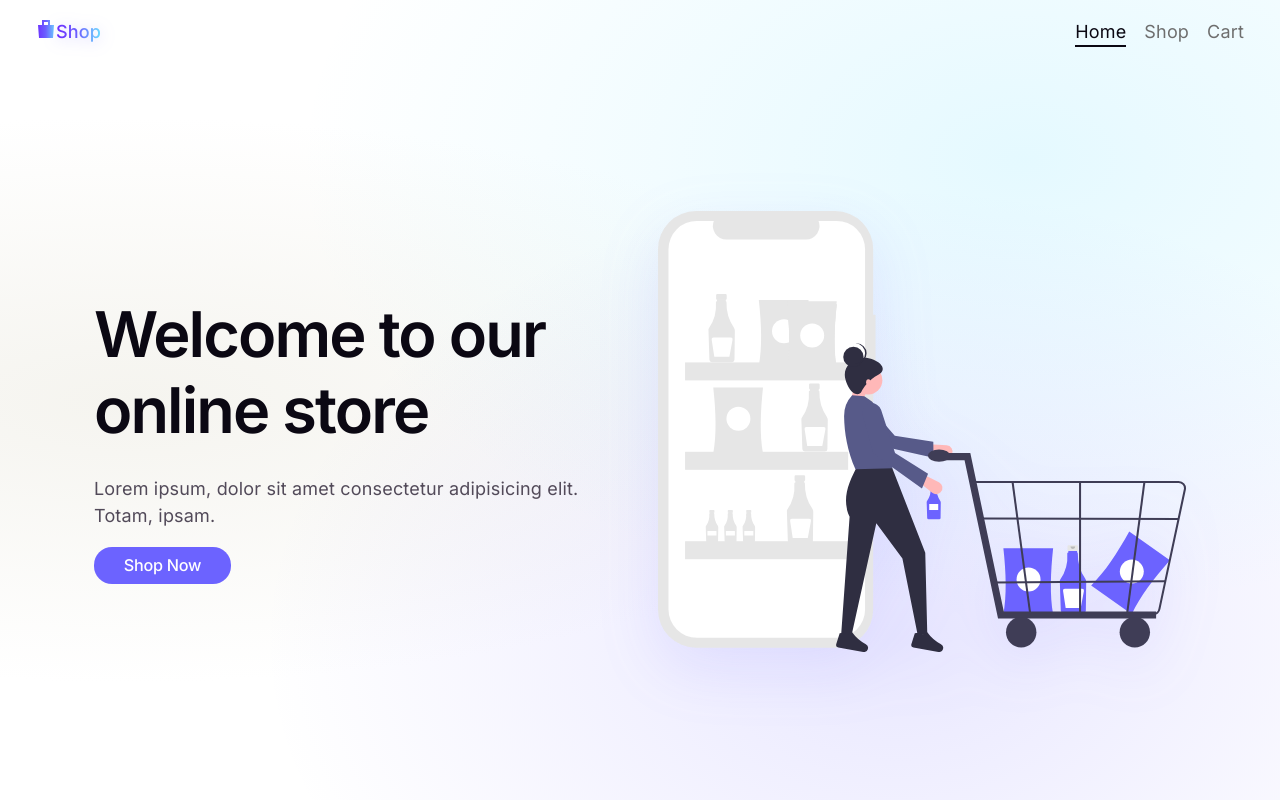
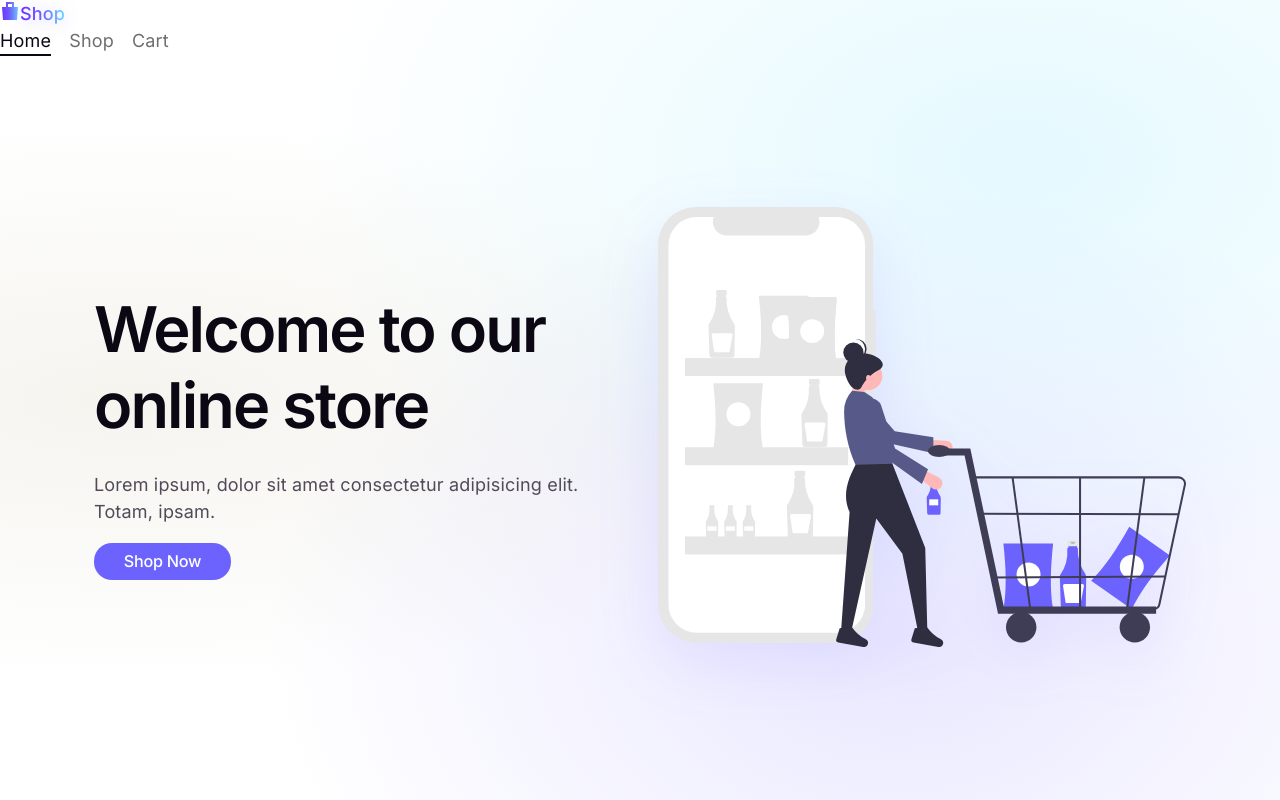
Before and after one commit to zololade/shopping_cart, a React (Vite) app: page / in a window 1280 px wide. Built offline with nearby package versions, Linux system fonts and the light colour scheme.

Commit message:
feat: enhance App layout with dynamic home styling and refactor Shop component to use Products component

```diff
--- a/src/App.tsx
+++ b/src/App.tsx
@@ -1,15 +1,18 @@
-import { Outlet } from "react-router";
+import { Outlet, useLocation } from "react-router";
 
 import { Nav } from "./components/nav/Nav";
 
 import "./styles/global.css";
 
 function App() {
+  const location = useLocation();
+  const isHome = location.pathname === "/";
+
   return (
-    <>
+    <div className={`app-container ${isHome ? "home-active" : ""}`}>
       <Nav />
       <Outlet />
-    </>
+    </div>
   );
 }
 
--- a/src/components/nav/Nav.css
+++ b/src/components/nav/Nav.css
@@ -1,16 +1,23 @@
 @scope (.navBar) {
-  :scope {
+  position: sticky;
+  top: 0;
+  z-index: 100;
   display: flex;
   justify-content: space-between;
   align-items: flex-end;
   padding: 1rem 2rem;
   min-height: 50px;
   background-color: transparent;
-    /* background-color: var(--bg); */
-    /* border-bottom: 1px solid var(--border); */
-    transition:
-      background-color 0.25s ease,
-      border-color 0.25s ease;
+
+  animation: scrolled-nav linear both;
+  animation-timeline: scroll();
+  animation-range: 0px 50px;
+
+  @keyframes scrolled-nav {
+    to {
+      background-color: var(--bg);
+      /* box-shadow: 0 4px 30px rgba(0, 0, 0, 0.1); */
+    }
   }
 
   a {
--- a/src/pages/shop/Shop.tsx
+++ b/src/pages/shop/Shop.tsx
@@ -2,29 +2,18 @@ import { useFetch } from "../../hooks/useFetch/useFetch";
 import type { DummyJSONProductsResponse } from "../../types/responseType";
 
 import "./Shop.css";
+import { Products } from "./components/Products/Products";
 
 function Shop() {
   const { data, error, isLoading } = useFetch<DummyJSONProductsResponse>(
     "https://dummyjson.com/products?limit=10",
   );
+
   console.log(data);
   if (isLoading) return <p>Loading...</p>;
 
   if (error) return <p>{error}</p>;
 
-  return (
-    <section className="shop">
-      <h1>shop</h1>
-      {data?.products?.map((val) => (
-        <article key={val.id}>
-          <img src={val.images[0]} alt={val.title} />
-          <h2>{val.title}</h2>
-          <p>{val.description}</p>
-          <span>{val.category}</span> <span>{val.price}</span> <span>{val.rating}</span>{" "}
-          <span>{val.rating}</span>
-        </article>
-      ))}
-    </section>
-  );
+  return <Products data={data} />;
 }
 export { Shop };
--- /dev/null
+++ b/src/pages/shop/components/Products/Products.css
@@ -0,0 +1,67 @@
+@scope (.products) {
+  display: grid;
+  grid-template-columns: repeat(auto-fill, minmax(240px, 1fr));
+  gap: 1.5rem;
+  padding: 2rem 0;
+  width: 100%;
+
+  .product {
+    text-decoration: none;
+    color: inherit;
+    display: flex;
+    flex-direction: column;
+    border-radius: 1rem;
+    overflow: hidden;
+    transition: all 0.3s cubic-bezier(0.4, 0, 0.2, 1);
+    position: relative;
+
+    /* Card Inner Content */
+    > article {
+      display: flex;
+      flex-direction: column;
+      height: 100%;
+      padding: 1.25rem;
+      gap: 0.5rem;
+
+      /* Product Image Container */
+      img {
+        width: 100%;
+        height: 180px;
+        object-fit: contain;
+        background: rgb(242, 242, 242);
+        padding: 0.75rem;
+      }
+
+      /* Product Title */
+      h2 {
+        font-size: 1rem;
+        font-weight: 400;
+        color: var(--text-muted);
+        margin: 0;
+        white-space: nowrap;
+        overflow: hidden;
+        text-overflow: ellipsis;
+      }
+
+      /* Category Tag */
+      span:nth-of-type(1) {
+        font-size: 0.75rem;
+        text-transform: uppercase;
+        letter-spacing: 0.05em;
+        color: #6cdeff;
+        font-weight: 500;
+      }
+
+      /* Price Badge */
+      span:nth-of-type(2) {
+        font-size: 1rem;
+        font-weight: 400;
+        color: var(--text);
+
+        &::before {
+          content: "$";
+        }
+      }
+    }
+  }
+}
--- /dev/null
+++ b/src/pages/shop/components/Products/Products.tsx
@@ -0,0 +1,24 @@
+import { Link } from "react-router";
+
+import type { DummyJSONProductsResponse } from "../../../../types/responseType";
+
+import "./Products.css";
+
+function Products({ data }: { data: DummyJSONProductsResponse | null }) {
+  return (
+    <section className="products">
+      {data?.products?.map((val) => (
+        <Link key={val.id} to="#" className="product">
+          <article>
+            <img src={val.images[0]} alt={val.title} />
+            <h2>{val.title}</h2>
+            <span>{val.category}</span>
+            <span>{val.price}</span>
+          </article>
+        </Link>
+      ))}
+    </section>
+  );
+}
+
+export { Products };
--- a/src/styles/global.css
+++ b/src/styles/global.css
@@ -94,12 +94,14 @@ p {
    4. Layout Containers
    ========================================================================== */
 #root {
+  .app-container {
+    min-height: 100vh;
     display: flex;
     flex-direction: column;
-  min-height: 100vh;
 
     > *:not(.navBar) {
       flex: 1 1 0;
+    }
   }
 }
 
@@ -107,27 +109,35 @@ p {
    Dynamic Ambient Background
    ========================================================================== */
 body {
+  .app-container {
     background-color: var(--bg, #fcfcfd);
+    &.home-active {
       background-image:
         radial-gradient(at 80% 20%, rgba(108, 222, 255, 0.18) 0px, transparent 50%),
         radial-gradient(at 70% 80%, rgba(108, 99, 255, 0.15) 0px, transparent 50%),
         radial-gradient(at 10% 50%, var(--bg-subtle, rgba(245, 244, 239, 0.8)) 0px, transparent 50%);
-  background-attachment: fixed; /* Keeps the gradient pinned smoothly during scroll */
+      background-attachment: fixed;
+    }
+  }
 }
 
 /* Dark Mode Mesh Override */
 @media (prefers-color-scheme: dark) {
   :root:not([data-theme="light"]) body {
+    .app-container .home-active {
       background-image:
         radial-gradient(at 80% 20%, rgba(108, 222, 255, 0.08) 0px, transparent 50%),
         radial-gradient(at 70% 80%, rgba(108, 99, 255, 0.22) 0px, transparent 50%),
         radial-gradient(at 10% 50%, rgba(25, 26, 33, 0.6) 0px, transparent 50%);
     }
   }
+}
 
 [data-theme="dark"] body {
+  .app-container .home-active {
     background-image:
       radial-gradient(at 80% 20%, rgba(108, 222, 255, 0.08) 0px, transparent 50%),
       radial-gradient(at 70% 80%, rgba(108, 99, 255, 0.22) 0px, transparent 50%),
       radial-gradient(at 10% 50%, rgba(25, 26, 33, 0.6) 0px, transparent 50%);
   }
+}
```
Lines whose indentation alone changed are shown as unchanged.
